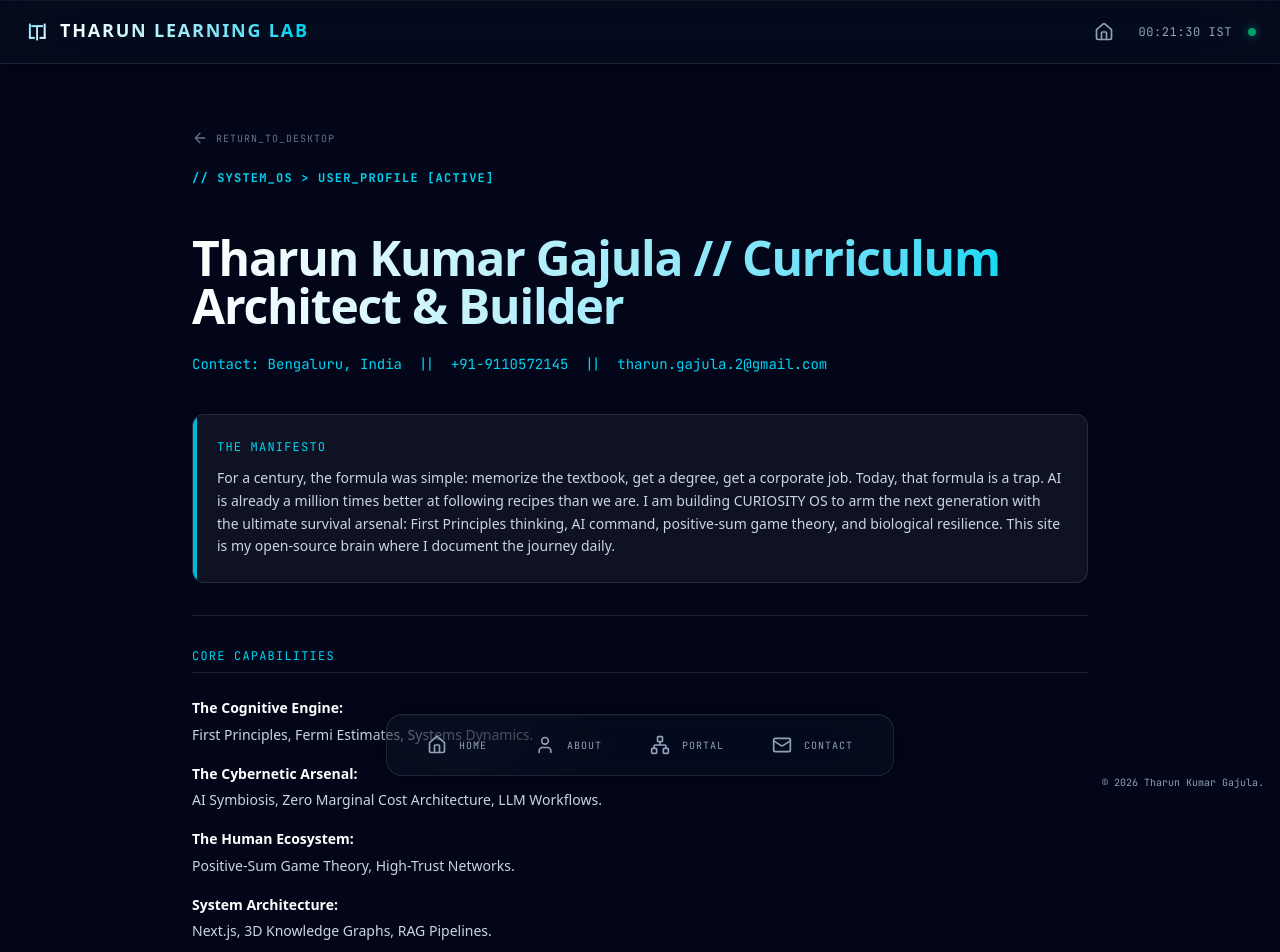
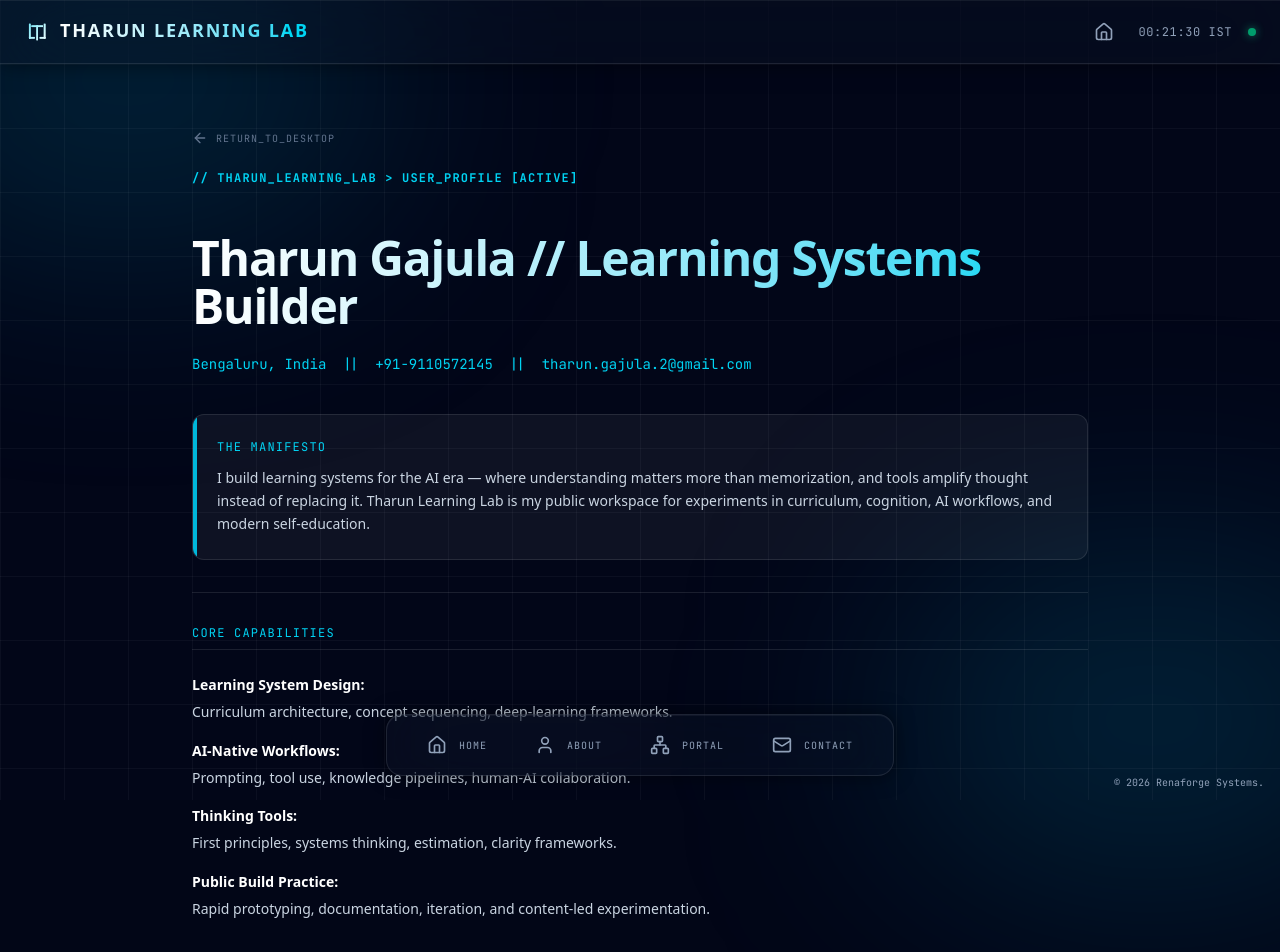
Before and after one commit to tharungajula2/tharungajula, a Next.js app: page /profile in a window 1280 px wide. Shown: the top 952 px of the page. Built offline with nearby package versions, Linux system fonts and the light colour scheme.

Commit message:
feat: complete content revamp and global grid layout

```diff
--- a/app/layout.tsx
+++ b/app/layout.tsx
@@ -25,15 +25,15 @@ const jetbrainsMono = JetBrains_Mono({
 export const metadata: Metadata = {
   metadataBase: new URL('https://th-lab.vercel.app'),
   title: {
-    default: "Tharun Learning Lab | Curriculum Architect",
+    default: "Tharun Learning Lab | Learning Systems Builder",
     template: "%s | Tharun Learning Lab",
   },
-  description: "The static headquarters for Tharun Learning Lab and the gateway to CURIOSITY OS—replacing rote memorization with AI symbiosis and cognitive engineering.",
-  keywords: ["Tharun Learning Lab", "Curiosity OS", "Curriculum Architect", "AI Education", "Cognitive Engineering", "First Principles", "Bangalore"],
+  description: "A public lab for experiments in learning systems, AI-native workflows, curriculum design, and modern knowledge building.",
+  keywords: ["Tharun Learning Lab", "AI Workflows", "Learning Systems", "Cognitive Architecture", "Systems Thinking", "Bangalore"],
   authors: [{ name: 'Tharun Kumar Gajula', url: 'https://th-lab.vercel.app' }],
   openGraph: {
-    title: "Tharun Learning Lab | Curiosity OS",
-    description: "Rewiring the Future of Education with AI Symbiosis.",
+    title: "Tharun Learning Lab",
+    description: "Building Better Ways to Learn, Think, and Build.",
     url: 'https://th-lab.vercel.app',
     siteName: 'Tharun Learning Lab',
     locale: 'en_US',
--- a/app/page.tsx
+++ b/app/page.tsx
@@ -17,10 +17,10 @@ export default function Home() {
 
         <div className="flex flex-col items-center justify-center text-center max-w-4xl mx-auto z-10 pointer-events-auto">
           <h1 className="font-heading text-4xl md:text-5xl lg:text-7xl font-extrabold tracking-tight bg-clip-text text-transparent bg-gradient-to-r from-white to-cyan-400 mb-4 pb-2">
-            Rewiring the Future of Education.
+            Building Better Ways to Learn, Think, and Build.
           </h1>
           <p className="font-body text-slate-300 text-lg md:text-xl max-w-2xl mx-auto leading-relaxed">
-            Welcome to Tharun Learning Lab. I am building CURIOSITY OS—a radical ecosystem replacing industrial-era memorization with AI symbiosis, cognitive engines, and human resilience. These are my daily experiments.
+            Welcome to Tharun Learning Lab — a public lab for experiments in learning systems, AI-native workflows, curriculum design, and modern knowledge building. This is where ideas become prototypes, field notes, and real-world builds.
           </p>
         </div>
 
--- a/app/profile/page.tsx
+++ b/app/profile/page.tsx
@@ -8,7 +8,7 @@ export const metadata = {
 
 export default function ProfilePage() {
     return (
-        <main className="min-h-screen bg-slate-950 flex flex-col">
+        <main className="min-h-screen bg-transparent flex flex-col">
             <Navbar />
 
             <section className="flex-1 flex flex-col w-full px-6 pt-32 pb-12 md:px-12 relative z-10">
@@ -22,7 +22,7 @@ export default function ProfilePage() {
 
                         <div className="space-y-2">
                             <span className="flex items-center gap-3 font-mono text-xs font-bold tracking-widest text-cyan-400 uppercase">
-                                // SYSTEM_OS {'>'} USER_PROFILE [ACTIVE]
+                                // THARUN_LEARNING_LAB {'>'} USER_PROFILE [ACTIVE]
                             </span>
                         </div>
                     </div>
@@ -32,10 +32,10 @@ export default function ProfilePage() {
                         {/* Header Area */}
                         <div className="flex flex-col gap-2 border-b border-white/10 pb-8">
                             <h1 className="font-heading text-3xl md:text-5xl font-extrabold tracking-tight bg-clip-text text-transparent bg-gradient-to-r from-white to-cyan-400 mb-2">
-                                Tharun Kumar Gajula // Curriculum Architect & Builder
+                                Tharun Gajula // Learning Systems Builder
                             </h1>
                             <div className="font-mono text-cyan-400 text-xs md:text-sm flex flex-wrap gap-2 md:gap-4 mt-2">
-                                <span>Contact: Bengaluru, India</span>
+                                <span>Bengaluru, India</span>
                                 <span className="hidden md:inline">||</span>
                                 <span>+91-9110572145</span>
                                 <span className="hidden md:inline">||</span>
@@ -48,7 +48,7 @@ export default function ProfilePage() {
                                     THE MANIFESTO
                                 </h3>
                                 <p className="text-slate-300 leading-relaxed">
-                                    For a century, the formula was simple: memorize the textbook, get a degree, get a corporate job. Today, that formula is a trap. AI is already a million times better at following recipes than we are. I am building CURIOSITY OS to arm the next generation with the ultimate survival arsenal: First Principles thinking, AI command, positive-sum game theory, and biological resilience. This site is my open-source brain where I document the journey daily.
+                                    I build learning systems for the AI era — where understanding matters more than memorization, and tools amplify thought instead of replacing it. Tharun Learning Lab is my public workspace for experiments in curriculum, cognition, AI workflows, and modern self-education.
                                 </p>
                             </div>
                         </div>
@@ -61,20 +61,20 @@ export default function ProfilePage() {
 
                             <div className="flex flex-col gap-4 text-slate-300">
                                 <div>
-                                    <span className="text-white font-semibold">The Cognitive Engine:</span>
-                                    <p className="mt-1">First Principles, Fermi Estimates, Systems Dynamics.</p>
+                                    <span className="text-white font-semibold">Learning System Design:</span>
+                                    <p className="mt-1">Curriculum architecture, concept sequencing, deep-learning frameworks.</p>
                                 </div>
                                 <div>
-                                    <span className="text-white font-semibold">The Cybernetic Arsenal:</span>
-                                    <p className="mt-1">AI Symbiosis, Zero Marginal Cost Architecture, LLM Workflows.</p>
+                                    <span className="text-white font-semibold">AI-Native Workflows:</span>
+                                    <p className="mt-1">Prompting, tool use, knowledge pipelines, human-AI collaboration.</p>
                                 </div>
                                 <div>
-                                    <span className="text-white font-semibold">The Human Ecosystem:</span>
-                                    <p className="mt-1">Positive-Sum Game Theory, High-Trust Networks.</p>
+                                    <span className="text-white font-semibold">Thinking Tools:</span>
+                                    <p className="mt-1">First principles, systems thinking, estimation, clarity frameworks.</p>
                                 </div>
                                 <div>
-                                    <span className="text-white font-semibold">System Architecture:</span>
-                                    <p className="mt-1">Next.js, 3D Knowledge Graphs, RAG Pipelines.</p>
+                                    <span className="text-white font-semibold">Public Build Practice:</span>
+                                    <p className="mt-1">Rapid prototyping, documentation, iteration, and content-led experimentation.</p>
                                 </div>
                             </div>
                         </div>
@@ -85,7 +85,7 @@ export default function ProfilePage() {
                                 CURRENT FOCUS
                             </h3>
                             <p className="text-slate-300 leading-relaxed italic">
-                                "Building CURIOSITY OS—replacing rote memorization with AI symbiosis and cognitive architecture."
+                                "Designing and documenting next-generation learning experiences through Tharun Learning Lab."
                             </p>
                         </div>
 
--- a/components/layout/footer.tsx
+++ b/components/layout/footer.tsx
@@ -51,7 +51,7 @@ export function Footer() {
                     className="font-mono text-[10px] text-slate-400 hover:text-cyan-400 transition-colors cursor-pointer"
                     onClick={handleStatusClick}
                 >
-                    © 2026 Tharun Kumar Gajula.
+                    © 2026 Renaforge Systems.
                 </span>
             </div>
 
```
Also changed, not shown: app/contact/page.tsx (+11 -5 lines), app/map/page.tsx (+6 -6 lines).
